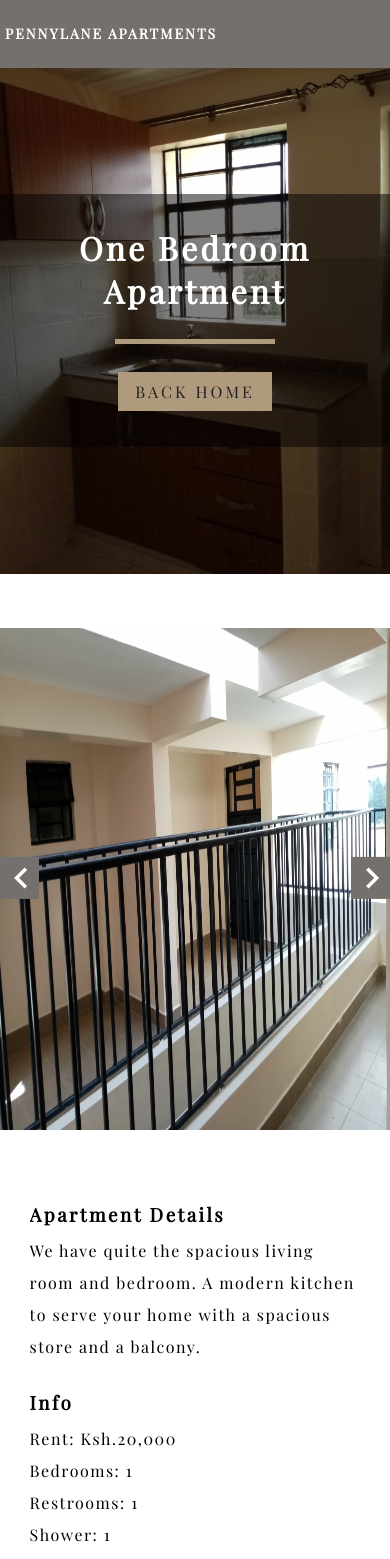
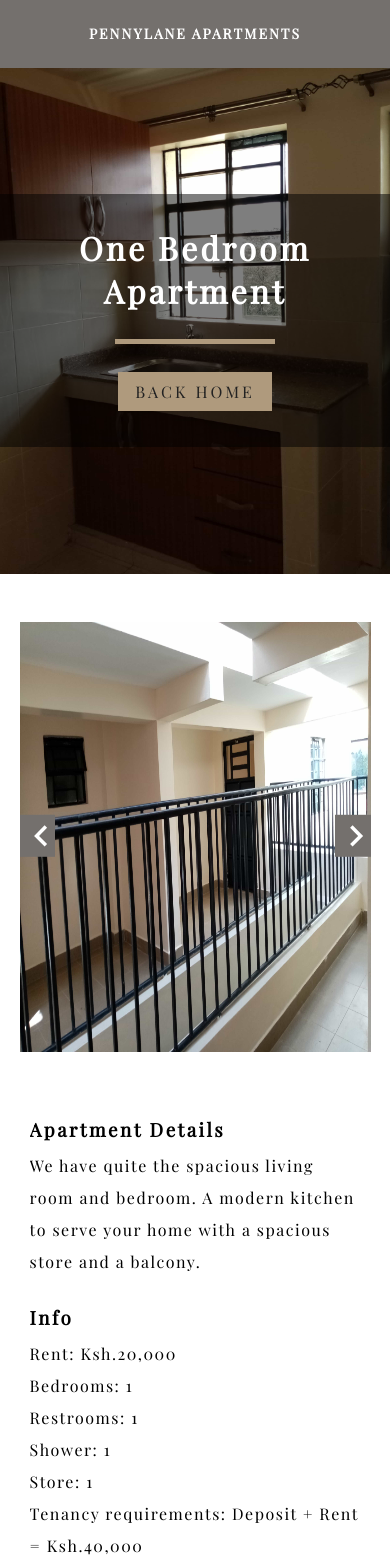
Before and after one commit to Mark9Mbugua/Pennylane, a React (Create React App) app: page /one-bedroom in a window 390 px wide. Shown: the top 1559 px of the page. Built offline with nearby package versions, Linux system fonts and the light colour scheme.

Commit message:
Made bedroom pages responsive on all major screen sizes

```diff
--- a/src/components/Header/NoLinksNavbar.js
+++ b/src/components/Header/NoLinksNavbar.js
@@ -1,17 +1,19 @@
 import React from 'react';
+
+import { NoLinksNav } from './noLinksNavbar.styles';
+
 import {
-    Nav,
     Logo,
     LogoLink
 } from './mainNavbar.styles';
 
 const NoLinksNavbar = () => {
     return (
-        <Nav>
+        <NoLinksNav>
             <Logo>
                 <LogoLink to='/'>Pennylane Apartments</LogoLink>
             </Logo>
-        </Nav>
+        </NoLinksNav>
     )
 }
 
--- a/src/components/Header/noLinksNavbar.styles.jsx
+++ b/src/components/Header/noLinksNavbar.styles.jsx
@@ -0,0 +1,9 @@
+import styled from 'styled-components';
+
+export const NoLinksNav = styled.nav`
+    display: flex;
+    justify-content: space-around;
+    min-height: 8vh;
+    background: #74706D;
+    align-items: center;
+`;
--- a/src/components/Slider/slider.styles.jsx
+++ b/src/components/Slider/slider.styles.jsx
@@ -10,14 +10,62 @@ export const SliderContainer = styled.div`
     overflow: hidden;
     justify-self: center;
 
-    @media screen and (max-width: 1024px) {
-        width: 95%;
-        height: 70vh;
+    @media only screen
+    and (min-width: 1280px)
+    and (max-width: 1280px)
+    and (min-height: 1024px)
+    and (max-height: 1024px) {
+        width: 80%;
+        height: 80vh;
     }
 
-    @media screen and (max-width:  480px) {
-        width: 100%;
-        height: 70vh;
+    @media only screen
+    and (min-width: 1280px)
+    and (max-width: 1280px)
+    and (min-height: 768px)
+    and (max-height: 950px) {
+        width: 70%;
+        height: 90vh;
+    }
+
+    @media only screen
+    and (min-width: 1024px)
+    and (max-height: 1366px)
+    and (orientation: landscape)
+    and (-webkit-min-device-pixel-ratio: 1.5) {
+        width: 70%;
+        height: 75vh;
+    }
+
+    @media only screen
+    and (min-width: 1024px)
+    and (max-height: 1366px)
+    and (orientation: portrait)
+    and (-webkit-min-device-pixel-ratio: 1.5) {
+        width: 80%;
+        height: 60vh;
+    }
+
+
+    @media screen
+    and (min-width: 768px)
+    and (max-width: 1024px)
+    and (min-height: 768px)
+    and (max-height: 768px) {
+        width: 75%;
+        height: 85vh;
+    }
+
+    @media screen
+    and (min-width: 480px)
+    and (max-width: 768px) {
+        width: 85%;
+        height: 65vh;
+    }
+
+    @media screen and (max-width: 480px) {
+        width: 90%;
+        height: 60vh;
     }
 `;
 
```
